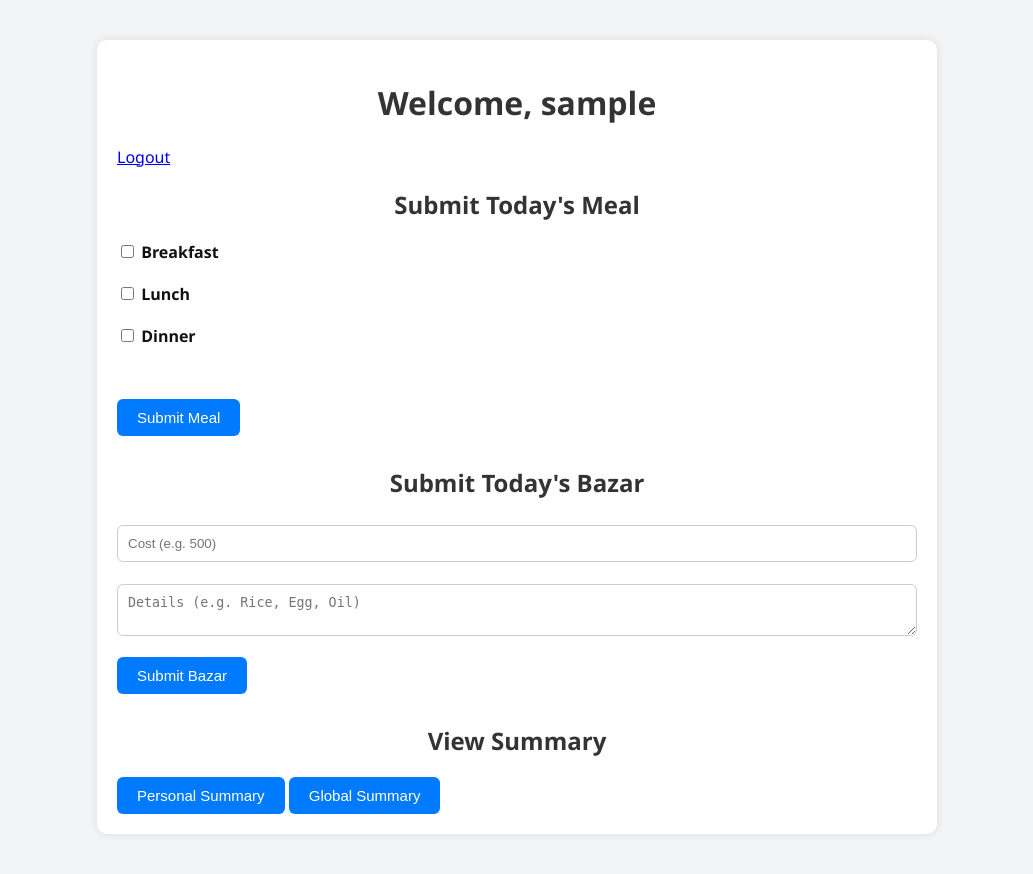
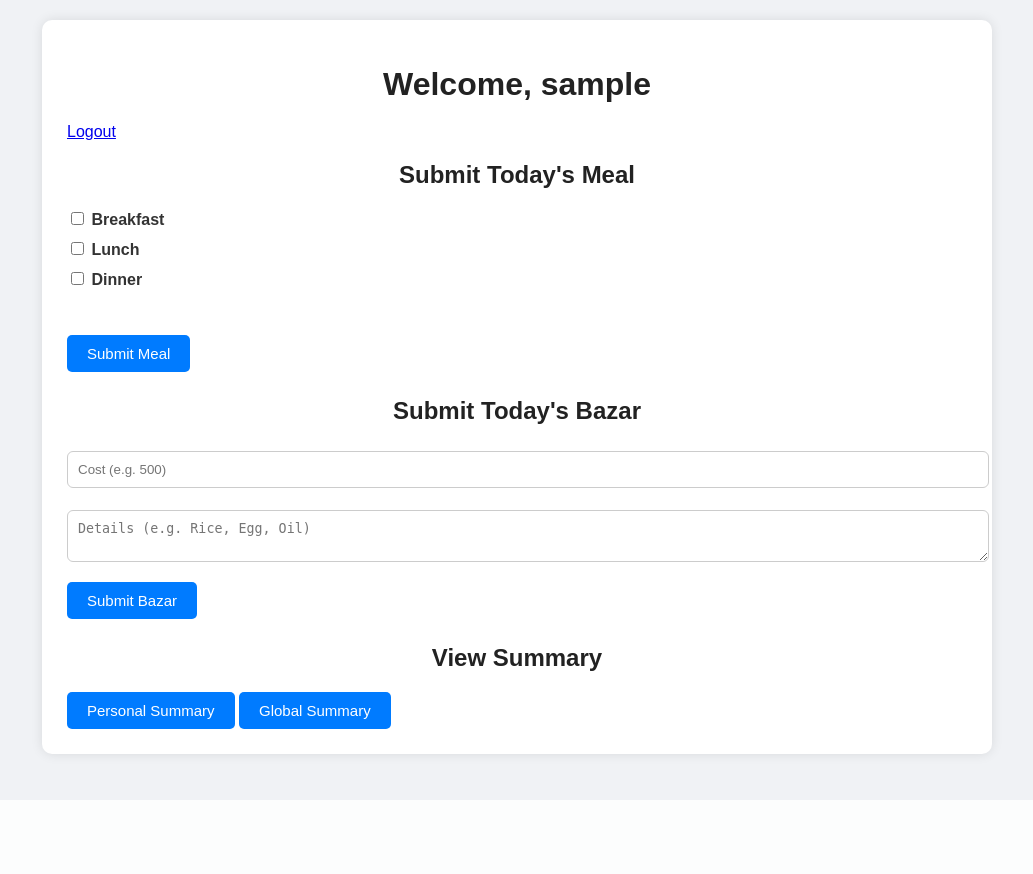
Before and after one commit to tasfiq1110/website, a Flask app: page /dashboard in a window 1280 px wide. Shown: the whole page, without its empty margins (123-1156 px from the left). After the commit the page ends 764 px from the top, so only its background shows below. Run offline with Flask 3, Linux system fonts and the light colour scheme; the visitor is signed in with stand-in values (Sample User, id 1).

Commit message:
Update style.css

```diff
--- a/static/style.css
+++ b/static/style.css
@@ -1,34 +1,34 @@
 body {
-    font-family: 'Segoe UI', Tahoma, Geneva, Verdana, sans-serif;
-    background-color: #f3f4f6;
+    font-family: Arial, sans-serif;
+    background-color: #f0f2f5;
     margin: 0;
-    padding: 0;
-    color: #111;
+    padding: 20px;
+    color: #333;
 }
 
 .container {
-    max-width: 800px;
-    margin: 40px auto;
-    padding: 20px;
-    background-color: #ffffff;
-    box-shadow: 0px 0px 10px rgba(0, 0, 0, 0.1);
+    max-width: 900px;
+    margin: auto;
+    background: white;
+    padding: 25px;
     border-radius: 10px;
+    box-shadow: 0 0 12px rgba(0,0,0,0.1);
 }
 
 h1, h2 {
     text-align: center;
-    color: #333;
+    margin-bottom: 20px;
+    color: #222;
 }
 
 form {
-    margin-bottom: 30px;
+    margin-bottom: 25px;
 }
 
 label {
     font-weight: bold;
+    margin-bottom: 10px;
     display: block;
-    margin-bottom: 8px;
-    margin-top: 20px;
 }
 
 input[type="text"],
@@ -41,24 +41,24 @@ textarea {
     margin-bottom: 16px;
     border: 1px solid #ccc;
     border-radius: 6px;
-    box-sizing: border-box;
 }
 
 .checkbox-group {
     display: flex;
     flex-wrap: wrap;
     gap: 12px;
+    margin-top: 10px;
     margin-bottom: 20px;
 }
 
 .checkbox-group label {
     display: flex;
     align-items: center;
-    background-color: #f0f0f0;
-    padding: 8px 12px;
+    background: #f7f7f7;
+    padding: 10px 12px;
     border-radius: 6px;
     cursor: pointer;
-    transition: background-color 0.2s ease;
+    border: 1px solid #ccc;
 }
 
 .checkbox-group input[type="checkbox"] {
@@ -66,23 +66,29 @@ textarea {
     transform: scale(1.2);
 }
 
-.checkbox-group label:hover {
-    background-color: #e0e0e0;
-}
-
 button {
+    background-color: #007bff;
+    border: none;
     padding: 10px 20px;
     font-size: 15px;
-    background-color: #007bff;
+    border-radius: 5px;
     color: white;
-    border: none;
-    border-radius: 6px;
     cursor: pointer;
-    transition: background-color 0.2s ease;
 }
 
 button:hover {
     background-color: #0056b3;
+}
+
+.result {
+    margin-top: 10px;
+    font-weight: bold;
+    color: green;
+}
+
+.modified {
+    color: orange;
+    font-style: italic;
 }
 
 table {
```
Also changed, not shown: other parts of static/style.css (+14 -17 lines).
